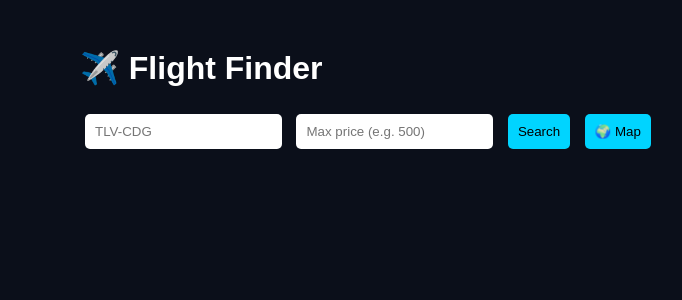
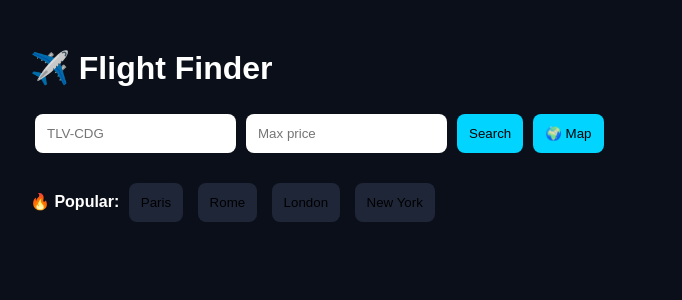
Before and after one commit to lomtik1979-flightprice/flight-bot, a Flask app: page / in a window 1280 px wide. Shown: the top 300 px of the page, without its empty margins (110-792 px from the left). Run offline with Flask 3, Linux system fonts and the light colour scheme.

Commit message:
UI upgrade

```diff
--- a/templates/index.html
+++ b/templates/index.html
@@ -2,12 +2,61 @@
 <html>
 <head>
     <title>Flight Finder</title>
+
     <style>
-        body { background:#0b0f1a; color:white; font-family:Arial; }
-        .container { max-width:900px; margin:auto; padding:20px; }
-        input, button { padding:10px; margin:5px; border-radius:5px; border:none; }
-        button { background:#00d4ff; cursor:pointer; }
-        .card { background:#1a1f2e; padding:15px; margin-top:10px; border-radius:10px; }
+        body {
+            background: #0b0f1a;
+            color: white;
+            font-family: Arial;
+        }
+
+        .container {
+            max-width: 1000px;
+            margin: auto;
+            padding: 20px;
+        }
+
+        input, button {
+            padding: 12px;
+            margin: 5px;
+            border-radius: 8px;
+            border: none;
+        }
+
+        button {
+            background: #00d4ff;
+            cursor: pointer;
+        }
+
+        .card {
+            background: #1a1f2e;
+            padding: 15px;
+            margin-top: 10px;
+            border-radius: 12px;
+            transition: 0.2s;
+        }
+
+        .card:hover {
+            transform: scale(1.02);
+        }
+
+        .cheap { border-left: 5px solid #00ff88; }
+        .mid { border-left: 5px solid orange; }
+        .expensive { border-left: 5px solid red; }
+
+        .topbar {
+            display: flex;
+            flex-wrap: wrap;
+        }
+
+        .quick {
+            margin-top: 20px;
+        }
+
+        .quick button {
+            background: #1f2638;
+        }
+
     </style>
 </head>
 
@@ -17,20 +66,44 @@
 
 <h1>✈️ Flight Finder</h1>
 
-<input id="route" placeholder="TLV-CDG">
-<input id="price" placeholder="Max price (e.g. 500)">
-<button onclick="search()">Search</button>
+<div class="topbar">
+    <input id="route" placeholder="TLV-CDG">
+    <input id="price" placeholder="Max price">
+    <button onclick="search()">Search</button>
+    <a href="/map"><button>🌍 Map</button></a>
+</div>
 
-<a href="/map"><button>🌍 Map</button></a>
+<!-- быстрые маршруты -->
+<div class="quick">
+    <b>🔥 Popular:</b>
+    <button onclick="quick('TLV-CDG')">Paris</button>
+    <button onclick="quick('TLV-FCO')">Rome</button>
+    <button onclick="quick('TLV-LHR')">London</button>
+    <button onclick="quick('TLV-JFK')">New York</button>
+</div>
 
 <div id="results"></div>
 
 </div>
 
 <script>
+
+function quick(route) {
+    document.getElementById("route").value = route;
+    search();
+}
+
+function getClass(price) {
+    if (price < 200) return "cheap";
+    if (price < 400) return "mid";
+    return "expensive";
+}
+
 async function search() {
     let route = document.getElementById("route").value;
     let price = document.getElementById("price").value;
+
+    document.getElementById("results").innerHTML = "⏳ Loading...";
 
     const res = await fetch(`/api/flights?route=${route}&max_price=${price}`);
     const data = await res.json();
@@ -38,13 +111,13 @@ async function search() {
     let html = "";
 
     if (data.flights.length === 0) {
-        html = "<p>No flights found</p>";
+        html = "<p>❌ No flights found</p>";
     } else {
         data.flights.forEach(f => {
             html += `
-            <div class="card">
-                💰 $${f.price}<br>
-                🕐 ${f.dep} → ${f.arr}
+            <div class="card ${getClass(f.price)}">
+                <h3>💰 $${f.price}</h3>
+                <p>🕐 ${f.dep} → ${f.arr}</p>
             </div>
             `;
         });
@@ -52,6 +125,7 @@ async function search() {
 
     document.getElementById("results").innerHTML = html;
 }
+
 </script>
 
 </body>
```
